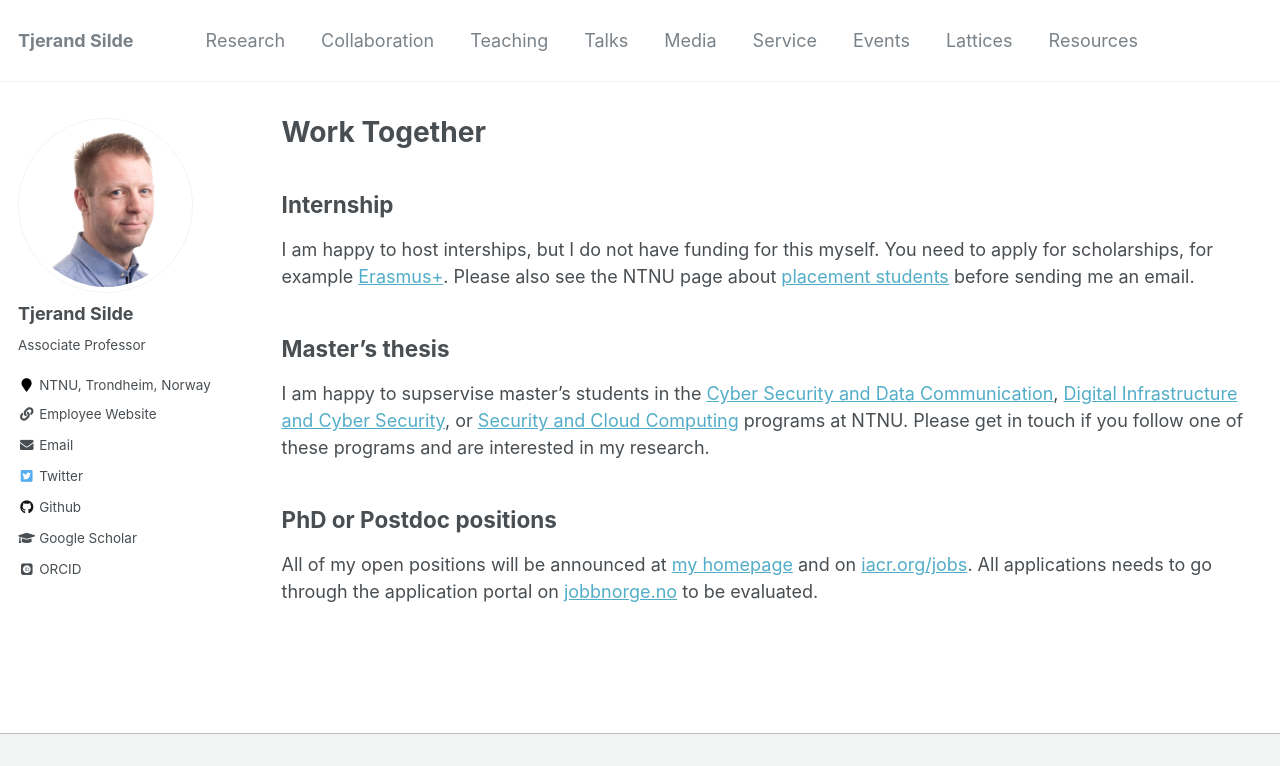
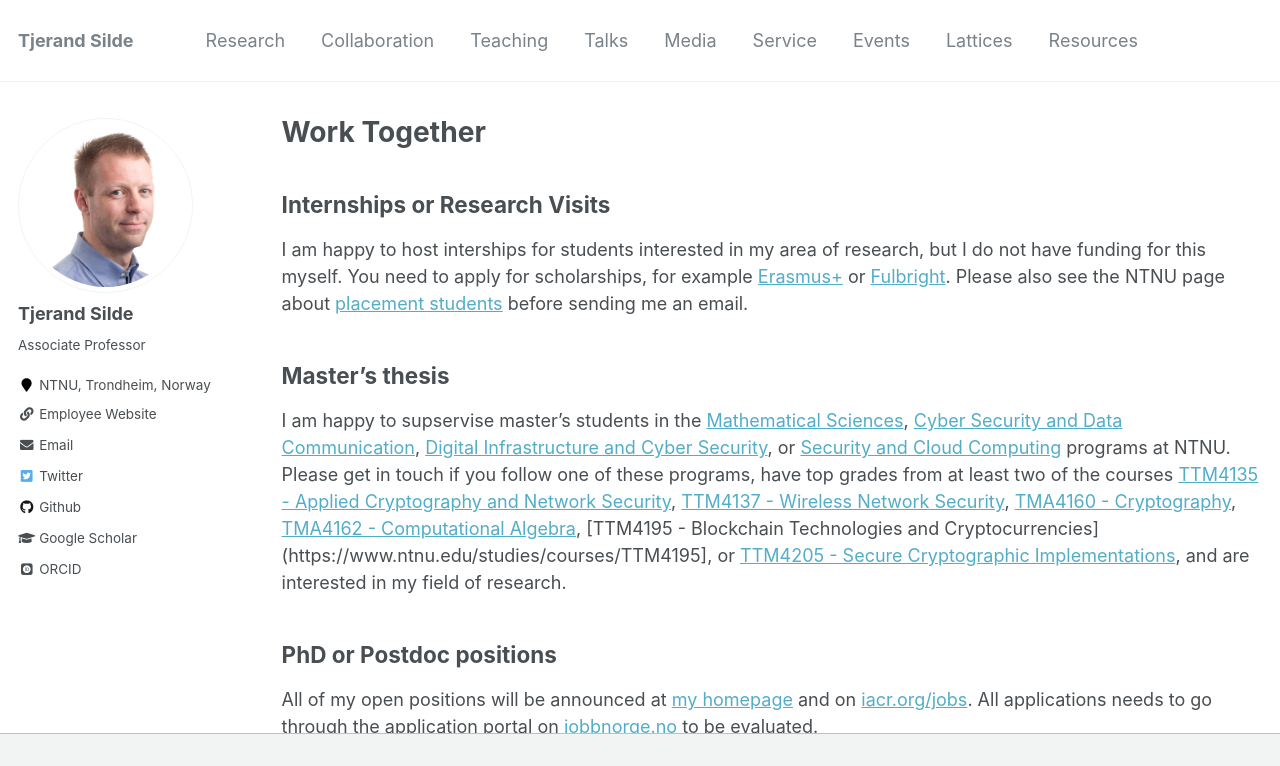
Before and after one commit to tjesi/tjesi.github.io, a Jekyll site: the page built from _pages/work.md, in a window 1280 px wide and 962 px high, cut to the strip 0-766 px from the top of the window. Built offline with Jekyll 4.4.1, drawn with Linux system fonts in a browser that asks for light colours; some web fonts are replaced.

Commit message:
Update work.md

```diff
--- a/_pages/work.md
+++ b/_pages/work.md
@@ -5,13 +5,14 @@ permalink: /work/
 author_profile: true
 ---
 
-## Internship
 
-I am happy to host interships, but I do not have funding for this myself. You need to apply for scholarships, for example [Erasmus+](https://erasmus-plus.ec.europa.eu). Please also see the NTNU page about [placement students](https://www.ntnu.edu/studies/placement) before sending me an email.
+## Internships or Research Visits
+
+I am happy to host interships for students interested in my area of research, but I do not have funding for this myself. You need to apply for scholarships, for example [Erasmus+](https://erasmus-plus.ec.europa.eu) or [Fulbright](https://us.fulbrightonline.org). Please also see the NTNU page about [placement students](https://www.ntnu.edu/studies/placement) before sending me an email.
 
 ## Master's thesis
 
-I am happy to supservise master's students in the [Cyber Security and Data Communication](https://www.ntnu.no/studier/mtkom), [Digital Infrastructure and Cyber Security](https://www.ntnu.edu/studies/mstcnns), or [Security and Cloud Computing](https://www.ntnu.edu/studies/mssecclo) programs at NTNU. Please get in touch if you follow one of these programs and are interested in my research.
+I am happy to supservise master's students in the [Mathematical Sciences](https://www.ntnu.edu/studies/msmnfma), [Cyber Security and Data Communication](https://www.ntnu.no/studier/mtkom), [Digital Infrastructure and Cyber Security](https://www.ntnu.edu/studies/mstcnns), or [Security and Cloud Computing](https://www.ntnu.edu/studies/mssecclo) programs at NTNU. Please get in touch if you follow one of these programs, have top grades from at least two of the courses [TTM4135 - Applied Cryptography and Network Security](https://www.ntnu.edu/studies/courses/TTM4135), [TTM4137 - Wireless Network Security](https://www.ntnu.edu/studies/courses/TTM4137), [TMA4160 - Cryptography](https://www.ntnu.edu/studies/courses/TMA4160), [TMA4162 - Computational Algebra](https://www.ntnu.edu/studies/courses/TMA4162), [TTM4195 - Blockchain Technologies and Cryptocurrencies](https://www.ntnu.edu/studies/courses/TTM4195], or [TTM4205 - Secure Cryptographic Implementations](https://www.ntnu.edu/studies/courses/TTM4205), and are interested in my field of research.
 
 
 ## PhD or Postdoc positions
```
